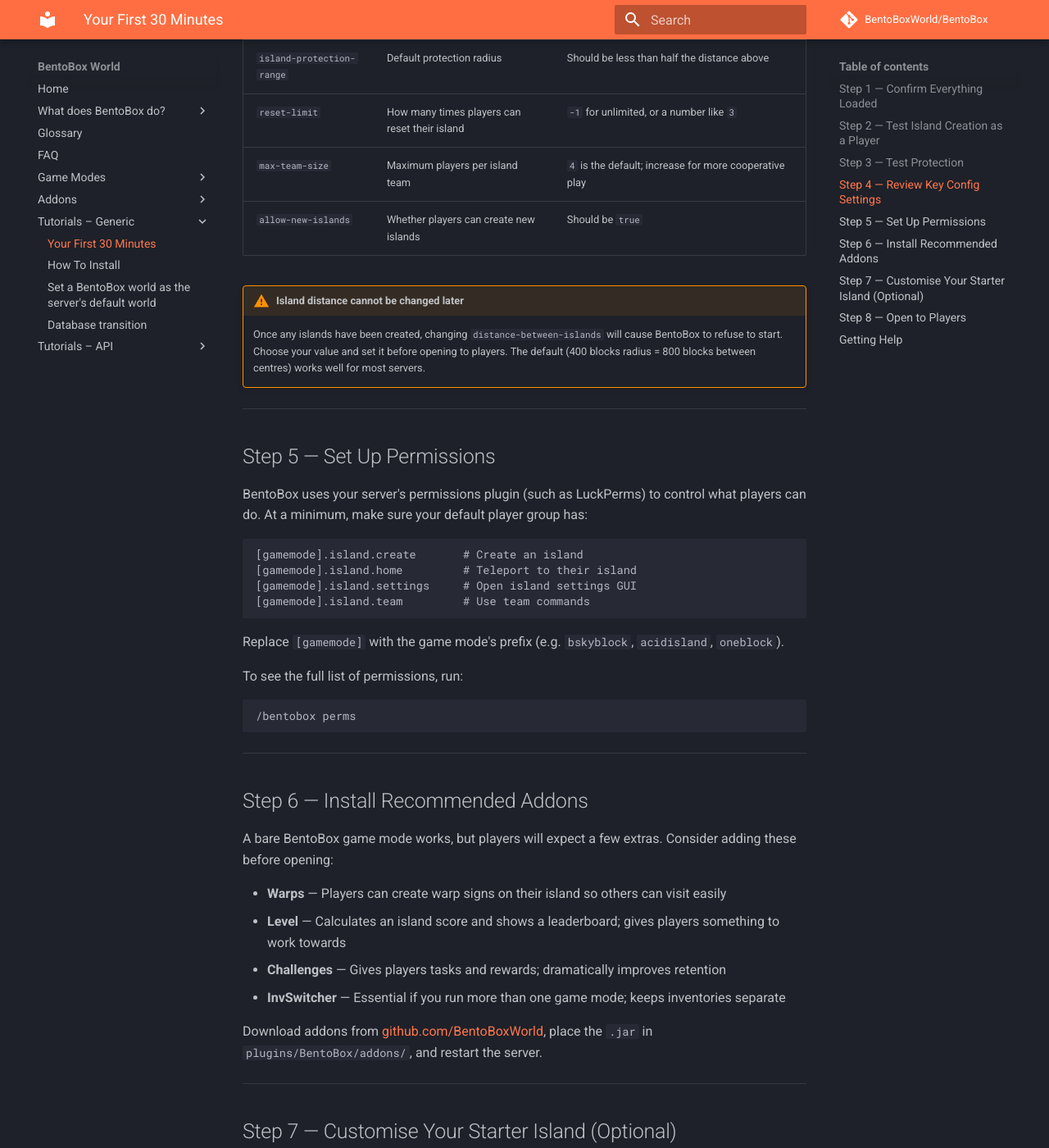
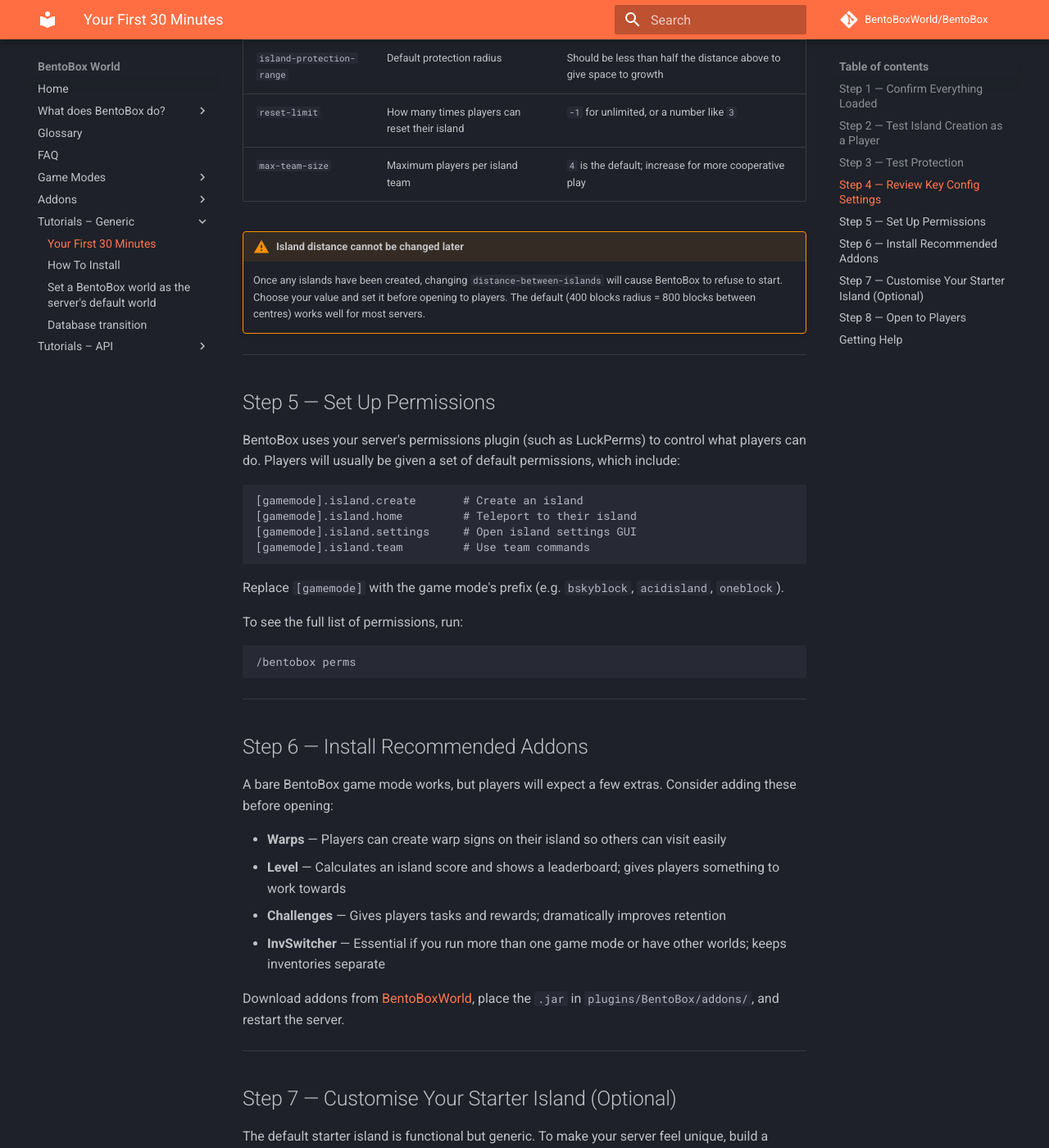
Before and after one commit to BentoBoxWorld/docs, an MkDocs documentation site: the page built from docs/BentoBox/First-Steps.md, in a window 1280 px wide and 1400 px high, scrolled down 1834 px. Shown: the whole window at 82% size. Built offline with MkDocs 1.6.1 and Material for MkDocs 9.7.7, drawn with Linux system fonts in a browser that asks for light colours; comment, search, counter and statistics services are not loaded; some of the changed text lies outside the part shown.

Commit message:
Update First-Steps.md with clearer instructions
Clarified recommendations for island protection range and updated links for downloading addons.

````diff
--- a/docs/BentoBox/First-Steps.md
+++ b/docs/BentoBox/First-Steps.md
@@ -64,10 +64,9 @@
 | Setting | What it controls | Recommendation |
 |---|---|---|
 | `distance-between-islands` | Space between island centres | Set this **before** any islands are created — it cannot be changed later |
-| `island-protection-range` | Default protection radius | Should be less than half the distance above |
+| `island-protection-range` | Default protection radius | Should be less than half the distance above to give space to growth |
 | `reset-limit` | How many times players can reset their island | `-1` for unlimited, or a number like `3` |
 | `max-team-size` | Maximum players per island team | `4` is the default; increase for more cooperative play |
-| `allow-new-islands` | Whether players can create new islands | Should be `true` |
 
 !!! warning "Island distance cannot be changed later"
     Once any islands have been created, changing `distance-between-islands` will cause BentoBox to refuse to start. Choose your value and set it before opening to players. The default (400 blocks radius = 800 blocks between centres) works well for most servers.
@@ -76,7 +75,7 @@
 
 ## Step 5 — Set Up Permissions
 
-BentoBox uses your server's permissions plugin (such as LuckPerms) to control what players can do. At a minimum, make sure your default player group has:
+BentoBox uses your server's permissions plugin (such as LuckPerms) to control what players can do. Players will usually be given a set of default permissions, which include:
 
 ```
 [gamemode].island.create       # Create an island
@@ -101,9 +100,9 @@
 - **Warps** — Players can create warp signs on their island so others can visit easily
 - **Level** — Calculates an island score and shows a leaderboard; gives players something to work towards
 - **Challenges** — Gives players tasks and rewards; dramatically improves retention
-- **InvSwitcher** — Essential if you run more than one game mode; keeps inventories separate
+- **InvSwitcher** — Essential if you run more than one game mode or have other worlds; keeps inventories separate
 
-Download addons from [github.com/BentoBoxWorld](https://github.com/BentoBoxWorld), place the `.jar` in `plugins/BentoBox/addons/`, and restart the server.
+Download addons from [BentoBoxWorld](https://download.bentobox.world), place the `.jar` in `plugins/BentoBox/addons/`, and restart the server.
 
 ---
 
@@ -125,7 +124,7 @@
 
 You're ready. A few final things to check before announcing:
 
-- [ ] Test that new players can create an island without errors
+- [ ] Test that new players can create an island without errors - especially if you are using other plugins
 - [ ] Confirm protection is working (visitors can't grief)
 - [ ] Confirm the game mode appears in `/bentobox version`
 - [ ] Read through the [FAQ](../FAQ.md) for common gotchas
````
